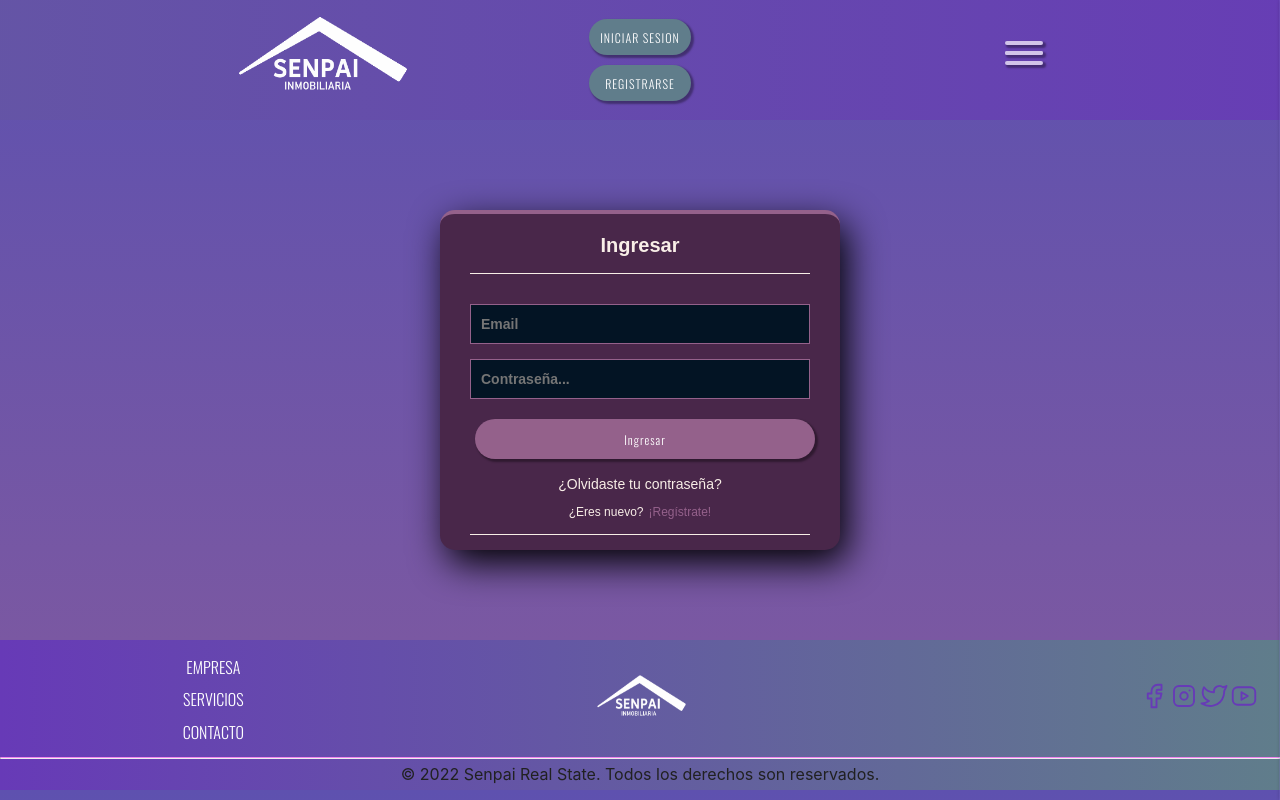
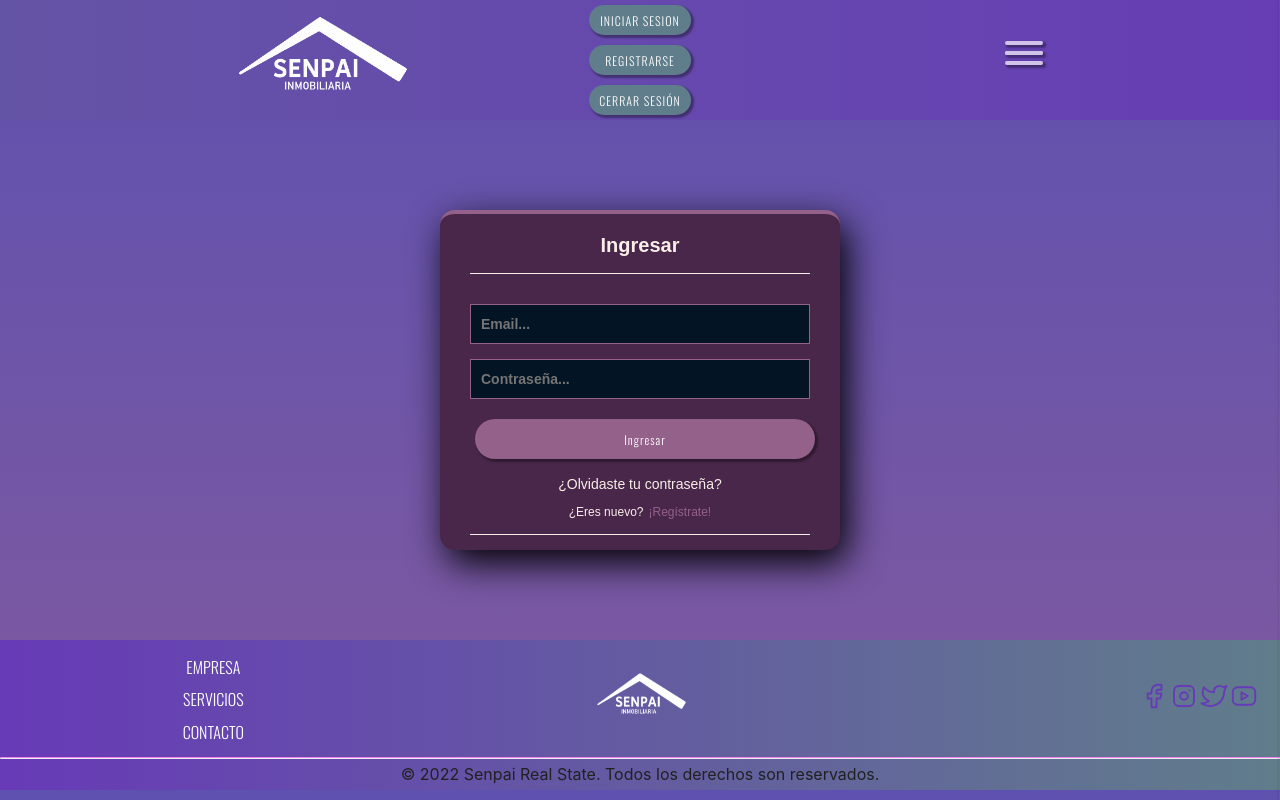
Before and after one commit to LucasNietoSilva/Proyecto_Final_Frontend, a React (Create React App) app in the folder inmobiliaria/: page /login in a window 1280 px wide. Built offline with nearby package versions, Linux system fonts and the light colour scheme.

Commit message:
commit Allison login, regForm

```diff
--- a/inmobiliaria/package.json
+++ b/inmobiliaria/package.json
@@ -11,6 +11,8 @@
     "react-dom": "^18.2.0",
     "react-router-dom": "^6.8.1",
     "react-scripts": "5.0.1",
+    "react-toastify": "^9.1.1",
+    "spinners-react": "^1.0.7",
     "web-vitals": "^2.1.4"
   },
   "scripts": {
--- a/inmobiliaria/src/App.js
+++ b/inmobiliaria/src/App.js
@@ -15,6 +15,8 @@ function App() {
       /*       setArrayOriginal(data); */
     });
   }, []);
+
+
 
   //hacer un nuevo arreglo con propiedades de elementos de un arreglo, y luego filtrarlo eliminado los elementos repetidos:
   const filterDepartamentos = arrayPublicaciones.map(function (item) {
@@ -38,6 +40,8 @@ function App() {
     return filterEstados.indexOf(item) === index;
   });
 
+
+
   return (
     <>
       <Header />
--- a/inmobiliaria/src/components/Footer/Footer.jsx
+++ b/inmobiliaria/src/components/Footer/Footer.jsx
@@ -1,5 +1,6 @@
 import React from "react";
 import "./footer.css";
+import { Link } from "react-router-dom";
 
 function Footer() {
   return (
@@ -32,7 +33,11 @@ function Footer() {
             </ul>
           </div>
           <div className="logofooter">
-            <img src="./imgs/LogoSenpai_Inm_Blanco.png" alt="Senpai Academy" className="img-logo"/>
+
+          <Link to="/">
+          <img src="./imgs/LogoSenpai_Inm_Blanco.png" alt="Senpai Academy" className="img-logo"/>
+          </Link>
+
           </div>
           <div class="red-social">
             <div class="red-social-btn">
--- a/inmobiliaria/src/components/Header/Buttons/ButtonsHeader.jsx
+++ b/inmobiliaria/src/components/Header/Buttons/ButtonsHeader.jsx
@@ -1,6 +1,7 @@
 import React from "react";
 import "./ButtonsHeader.css";
 import { useNavigate } from "react-router-dom";
+import { useState } from "react";
 
 function ButtonsHeader() {
   const navigate = useNavigate();
@@ -13,14 +14,28 @@ function ButtonsHeader() {
     e.preventDefault();
     navigate("/register");
   };
+  const auth = localStorage.getItem('user');
+  const logout = ()=>{
+    localStorage.clear();
+    navigate("/login");
+  }
+
   return (
     <div className="container-buttons">
+
+
       <button type="button" onClick={login}>
         INICIAR SESION
       </button>
       <button type="button" onClick={register}>
         REGISTRARSE
       </button>
+
+      <button type="button" onClick={logout}>
+        CERRAR SESIÓN
+      </button>
+
+
     </div>
   );
 }
--- a/inmobiliaria/src/components/Login/Login.jsx
+++ b/inmobiliaria/src/components/Login/Login.jsx
@@ -2,31 +2,65 @@ import React, { useState } from "react";
 import "./login.css";
 import Header from "../Header/Header";
 import { login } from "../../api/Rule_auth";
-import { useNavigate } from "react-router-dom";
+import { Navigate, useNavigate } from "react-router-dom";
 import Footer from "../Footer/Footer";
+import { toast } from "react-toastify";
 
-function Login() {
-  const [email, setEmail] = useState("");
-  const [password, setPassword] = useState("");
+// function Login() {
+  // const [email, setEmail] = useState("");
+  // const [password, setPassword] = useState("");
+  // const [logueado, setLogueado] = useState("false");
+  // const [body, setBody] = useState({email: '', password: ''});
 
-  const enter = useNavigate();
 
-  const validateAccess = async (e) => {
-    e.preventDefault();
-    await login({ email: email, password: password })
-      .then((response) => {
-        enter("/");
-      })
-      .catch((error) => {
-        alert(error);
-      });
-  };
+
+  const Login = ({setAuth}) => {
+    const enter = useNavigate();
+    const [inputs, setInputs] = useState({
+        email: "",
+        password: "",
+    });
+
+    const {email, password} = inputs;
+
+    const onChange = e => {
+        setInputs({...inputs, [e.target.name]: e.target.value});
+        console.log(inputs);
+    };
+
+    const onSubmitForm = async(e) => {
+        e.preventDefault();
+        try {
+            const body = {email, password};
+            const response = await fetch("http://localhost:3000/login",
+                {
+                    method: "POST",
+                    headers: {"Content-Type": "application/json"},
+                    body: JSON.stringify(body)
+                }
+            );
+                const parseRes = await response.json();
+
+                if(parseRes.token) {
+                    localStorage.setItem('token', parseRes.token);
+                    setAuth(true);
+                    toast.success(`Bienvenido, ${parseRes.name.charAt(0).toUpperCase()}${parseRes.name.substring(1,)}!`)
+                } else {
+                    setAuth(false);
+                    toast.error(parseRes);
+                }
+
+        } catch (err) {
+            console.error(err.message);
+        }
+    };
+
 
   return (
     <>
       <div className="fondo">
         <Header />
-        <section className="form-login">
+        <form className="form-login" onSubmit={onSubmitForm}>
           <h5>Ingresar</h5>
 
           <input
@@ -35,23 +69,22 @@ function Login() {
             name="email"
             value={email}
             pattern=".+@globex\.com"
-            placeholder="Email"
+            placeholder="Email..."
             required
-            onChange={(e) => setEmail(e.target.value)}
+            onChange={e => onChange(e)}
           />
           <input
             className="holders"
             type="password"
-            name="contraseña"
+            name="password"
             value={password}
             placeholder="Contraseña..."
             required
-            onChange={(e) => setPassword(e.target.value)}
+            onChange={e => onChange(e)}
           />
           <button
             className="button-login"
             type="submit"
-            onClick={validateAccess}
           >
             Ingresar
           </button>
@@ -65,7 +98,7 @@ function Login() {
               ¡Regístrate!
             </a>
           </p>
-        </section>
+        </form>
       </div>
       <Footer />
     </>
--- a/inmobiliaria/src/components/Registrer/RegistrationForm.jsx
+++ b/inmobiliaria/src/components/Registrer/RegistrationForm.jsx
@@ -4,70 +4,126 @@ import Header from "../Header/Header";
 import Footer from "../Footer/Footer";
 import { useNavigate } from "react-router-dom";
 import { registrarUsuario } from "../../api/Rule_register";
+import { toast } from "react-toastify";
 
-function RegistrationForm() {
-  const [firstName, setFirstName] = useState(null);
-  const [lastName, setLastName] = useState(null);
-  const [date, setDate] = useState(null);
-  const [departamento, setDepartamento] = useState(null);
-  const [email, setEmail] = useState(null);
-  const [password, setPassword] = useState(null);
-  const [confirmPassword, setConfirmPassword] = useState(null);
+// function RegistrationForm() {
+//   const [firstName, setFirstName] = useState(null);
+//   const [lastName, setLastName] = useState(null);
+//   const [date, setDate] = useState(null);
+//   const [departamento, setDepartamento] = useState(null);
+//   const [email, setEmail] = useState(null);
+//   const [password, setPassword] = useState(null);
+//   const [confirmPassword, setConfirmPassword] = useState(null);
+
+//   const InputChange = (e) => {
+//     const { id, value } = e.target;
+//     if (id === "firstName") {
+//       setFirstName(value);
+//     }
+//     if (id === "lastName") {
+//       setLastName(value);
+//     }
+//     if (id === "email") {
+//       setEmail(value);
+//     }
+//     if (id === "date") {
+//       setDate(value);
+//     }
+//     if (id === "departamento") {
+//       setDepartamento(value);
+//     }
+//     if (id === "password") {
+//       setPassword(value);
+//     }
+//     if (id === "confirmPassword") {
+//       setConfirmPassword(value);
+//     }
+//   };
+
+// const navHome = useNavigate();
+
+// const register = async (e) => {
+//   e.preventDefault();
+//   await registrarUsuario({
+//     email: email,
+//     password: password,
+//     nombre: firstName,
+//     apellido: lastName,
+//     fecha_nacimiento: date,
+//     departamento: departamento,
+//   })
+//     .then((response) => {
+//       navHome("/");
+//     })
+//     .catch((error) => {
+//       alert(error);
+//     });
+// };
+
+const RegistrationForm = ({ setAuth }) => {
+
+
+
+  const [inputs, setInputs] = useState({
+    firstName: "",
+    lastName: "",
+    email: "",
+    date: "",
+    departamento: "",
+    password: "",
+    confirmPassword: ""
+  });
 
   const captureSelect = (e) => {
     setDepartamento(e.target.value);
     console.log(e.target.value);
   };
 
-  const InputChange = (e) => {
-    const { id, value } = e.target;
-    if (id === "firstName") {
-      setFirstName(value);
-    }
-    if (id === "lastName") {
-      setLastName(value);
-    }
-    if (id === "email") {
-      setEmail(value);
-    }
-    if (id === "date") {
-      setDate(value);
-    }
-    if (id === "departamento") {
-      setDepartamento(value);
-    }
-    if (id === "password") {
-      setPassword(value);
-    }
-    if (id === "confirmPassword") {
-      setConfirmPassword(value);
-    }
+  const { firstName, lastName, email, date, password, confirmPassword } = inputs;
+
+  const onChange = (e) => {
+    setInputs({ ...inputs, [e.target.id]: e.target.value });
+    console.log(inputs);
   };
 
-  const navHome = useNavigate();
+  const [departamento, setDepartamento] = useState(null);
 
-  const register = async (e) => {
+  const onSubmitForm = async (e) => {
     e.preventDefault();
-    await registrarUsuario({
-      email: email,
-      password: password,
-      nombre: firstName,
-      apellido: lastName,
-      fecha_nacimiento: date,
-      departamento: departamento,
-    })
-      .then((response) => {
-        navHome("/");
-      })
-      .catch((error) => {
-        alert(error);
+
+    try {
+      const body = { firstName, lastName, email, date, departamento, password, confirmPassword };
+
+      const response = await fetch("http://localhost:3000/register", {
+        method: "POST",
+        headers: { "Content-Type": "application/json" },
+        body: JSON.stringify(body),
       });
+
+      const parseResponse = await response.json();
+
+      if (parseResponse.token) {
+        localStorage.setItem("token", parseResponse.token);
+
+        setAuth(true);
+        toast.success(
+          `Gracias por registrarte, ${parseResponse.name
+            .charAt(0)
+            .toUpperCase()}${parseResponse.name.substring(1)}!`
+        );
+      } else {
+        setAuth(false);
+        toast.error(parseResponse);
+      }
+    } catch (err) {
+      console.error(err.message);
+    }
   };
 
   return (
     <div className="div-tamaño">
       <Header />
-      <div className="form">
+      <form className="form" onSubmit={onSubmitForm}>
         <div className="form-body">
           <div className="username label-input">
             <label className="form__label" for="firstName">
@@ -77,7 +133,7 @@ function RegistrationForm() {
               className="form__input"
               type="text"
               value={firstName}
-              onChange={(e) => InputChange(e)}
+              onChange={e => onChange(e)}
               id="firstName"
             />
           </div>
@@ -87,9 +143,8 @@ function RegistrationForm() {
             </label>
             <input
               type="text"
-              name=""
               value={lastName}
-              onChange={(e) => InputChange(e)}
+              onChange={e => onChange(e)}
               id="lastName"
               className="form__input"
             />
@@ -101,7 +156,7 @@ function RegistrationForm() {
             <input
               type="email"
               value={email}
-              onChange={(e) => InputChange(e)}
+              onChange={e => onChange(e)}
               id="email"
               className="form__input"
             />
@@ -113,7 +168,7 @@ function RegistrationForm() {
             <input
               type="date"
               value={date}
-              onChange={(e) => InputChange(e)}
+              onChange={e => onChange(e)}
               id="date"
               className="form__input fecha"
             />
@@ -157,7 +212,7 @@ function RegistrationForm() {
               className="form__input"
               type="password"
               value={password}
-              onChange={(e) => InputChange(e)}
+              onChange={e => onChange(e)}
               id="password"
             />
           </div>
@@ -169,20 +224,20 @@ function RegistrationForm() {
               className="form__input"
               type="password"
               value={confirmPassword}
-              onChange={(e) => InputChange(e)}
+              onChange={e => onChange(e)}
               id="confirmPassword"
             />
           </div>
         </div>
         <div class="footer">
-          <button onClick={register} type="submit" class="btn">
+          <button type="submit" class="btn">
             Registrarse
           </button>
         </div>
-      </div>
+      </form>
       <Footer />
     </div>
   );
-}
+};
 
 export default RegistrationForm;
--- a/inmobiliaria/src/index.js
+++ b/inmobiliaria/src/index.js
@@ -5,6 +5,7 @@ import App from "./App";
 import { createBrowserRouter, RouterProvider } from "react-router-dom";
 import Login from "./components/Login/Login";
 import Register from "./components/Registrer/RegistrationForm";
+import Error from "./components/Error/Error";
 
 const router = createBrowserRouter([
   {
@@ -19,6 +20,10 @@ const router = createBrowserRouter([
     path: "/register",
     element: <Register />,
   },
+  {
+    path: "/error",
+    element: <Error />,
+  },
 ]);
 
 const root = ReactDOM.createRoot(document.getElementById("root"));
```
Also changed, not shown: inmobiliaria/src/components/Error/Error.jsx (added, +11 -0 lines), inmobiliaria/src/components/Sesion/Sesion.jsx (added, +9 -0 lines), 1 other file (tests, documents, lock files or other folders).
